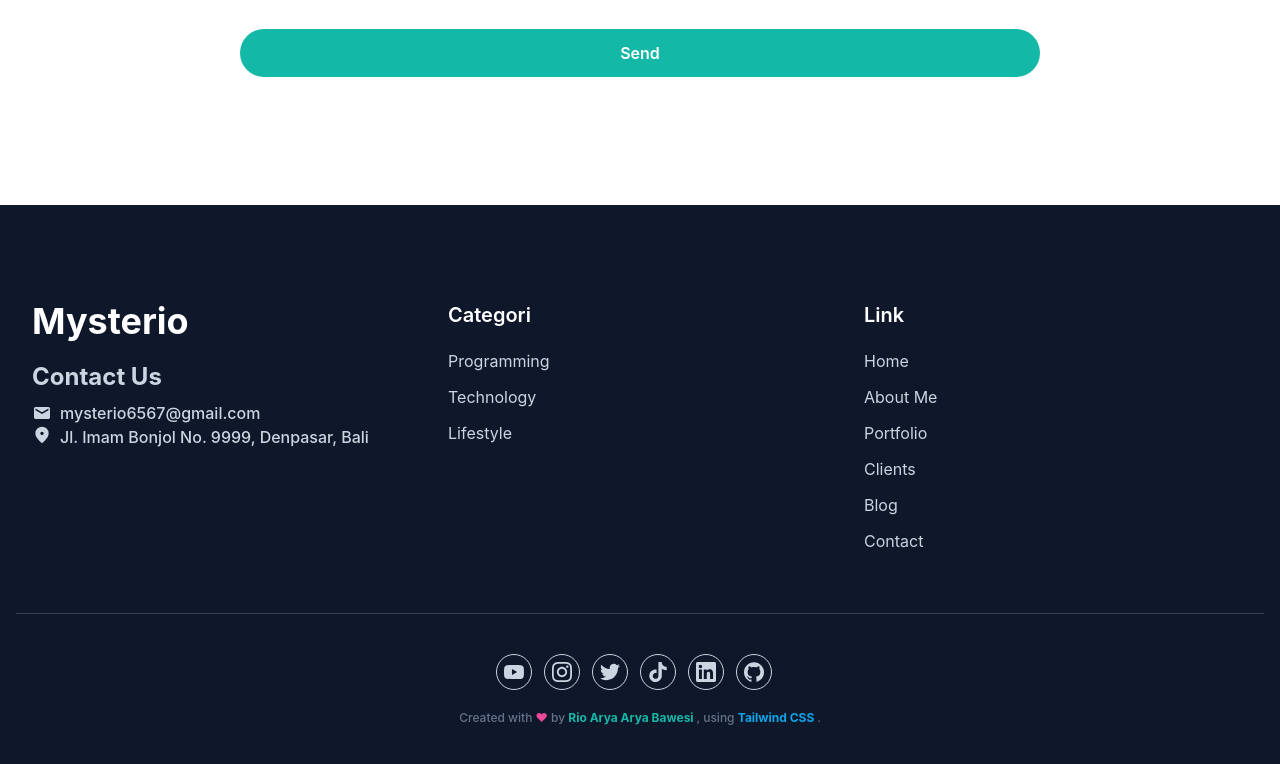
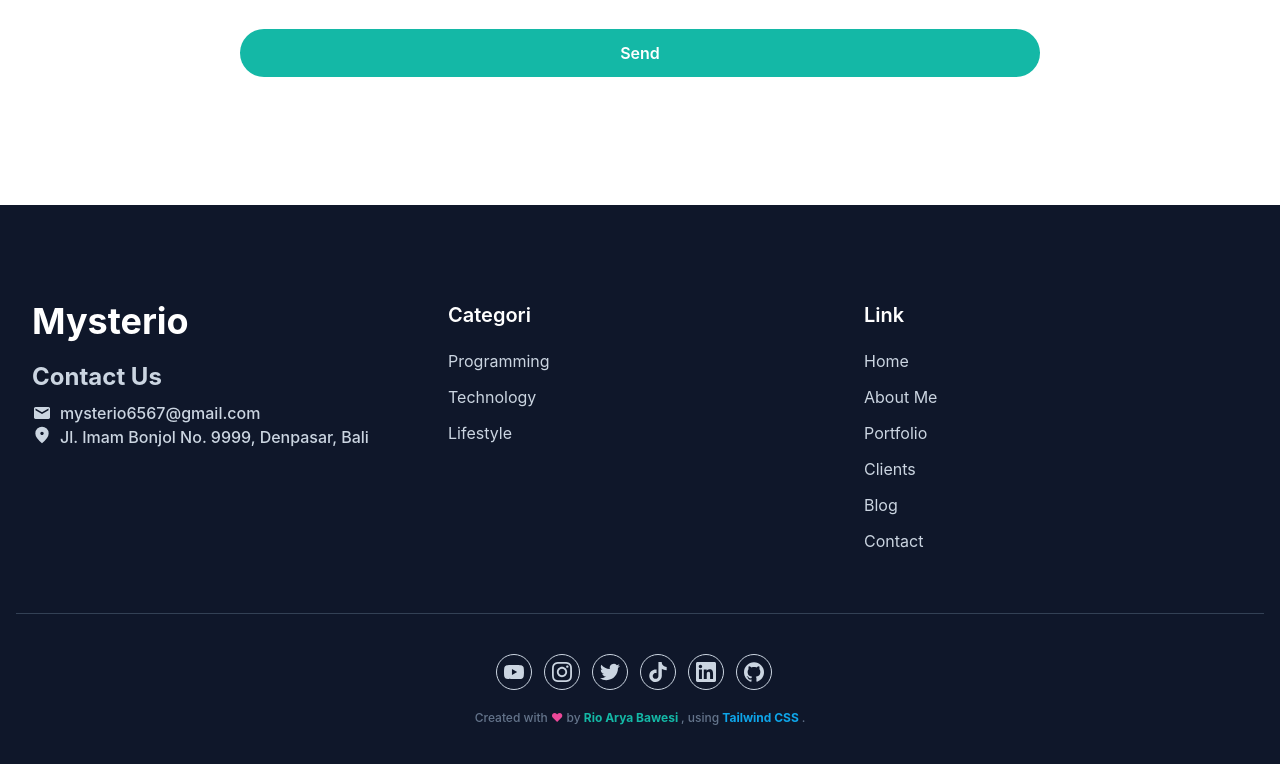
Before and after one commit to nickratering/portfolio-tailwind, a website: page index.html in a window 1280 px wide. Shown: the part 4775-5539 px from the top of the page. Drawn offline with nearby package versions, Linux system fonts and the light colour scheme.

Commit message:
merevisi nama pembuat pada bagian footer

```diff
--- a/index.html
+++ b/index.html
@@ -1021,7 +1021,7 @@
               href="https://github.com/rioarya01"
               target="_blank"
               class="font-bold text-primary"
-              >Rio Arya Arya Bawesi </a
+              >Rio Arya Bawesi </a
             >, using
             <a
               href="https://tailwindcss.com/"
```
